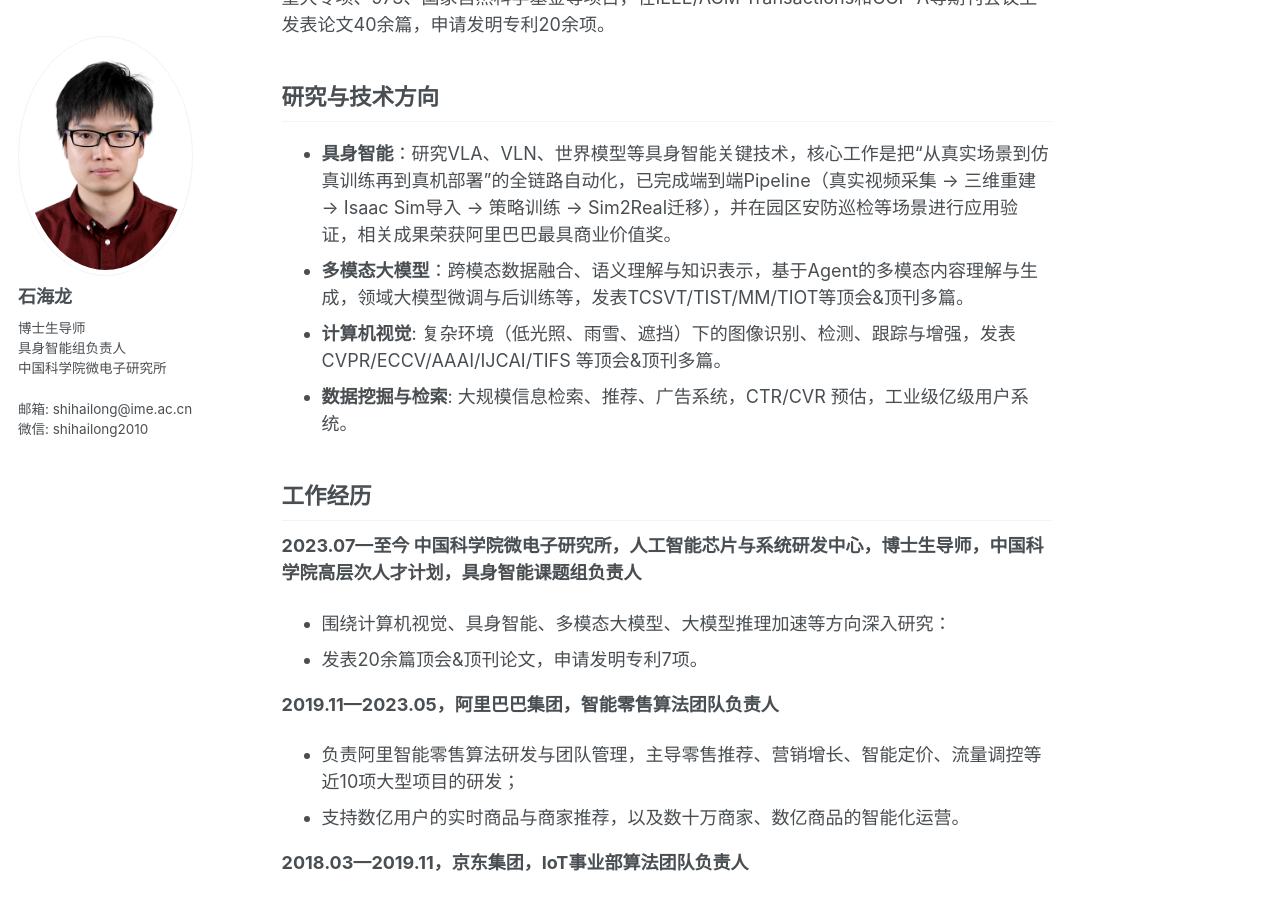
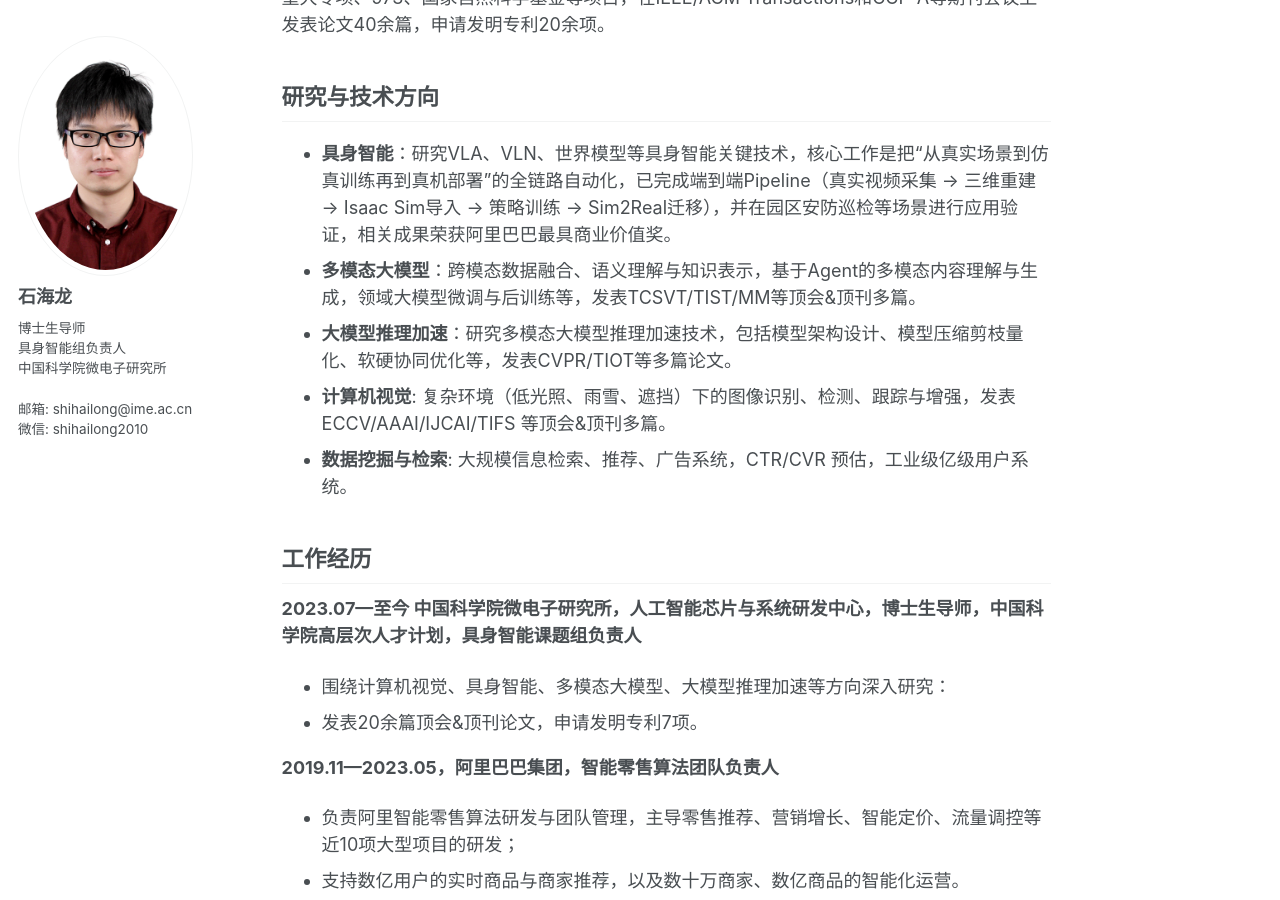
Before and after one commit to shihailong2023/shihailong2023.github.io, a Jekyll site: the page built from _pages/about.md, in a window 1280 px wide and 900 px high, scrolled down 352 px. Built offline with Jekyll 4.4.1, drawn with Linux system fonts in a browser that asks for light colours.

Commit message:
Update about.md

```diff
--- a/_pages/about.md
+++ b/_pages/about.md
@@ -16,8 +16,9 @@ redirect_from:
 
 ## 研究与技术方向
 * **具身智能**：研究VLA、VLN、世界模型等具身智能关键技术，核心工作是把“从真实场景到仿真训练再到真机部署”的全链路自动化，已完成端到端Pipeline（真实视频采集 → 三维重建 → Isaac Sim导入 → 策略训练 → Sim2Real迁移），并在园区安防巡检等场景进行应用验证，相关成果荣获阿里巴巴最具商业价值奖。
-* **多模态大模型**：跨模态数据融合、语义理解与知识表示，基于Agent的多模态内容理解与生成，领域大模型微调与后训练等，发表TCSVT/TIST/MM/TIOT等顶会&顶刊多篇。
-* **计算机视觉**: 复杂环境（低光照、雨雪、遮挡）下的图像识别、检测、跟踪与增强，发表CVPR/ECCV/AAAI/IJCAI/TIFS 等顶会&顶刊多篇。
+* **多模态大模型**：跨模态数据融合、语义理解与知识表示，基于Agent的多模态内容理解与生成，领域大模型微调与后训练等，发表TCSVT/TIST/MM等顶会&顶刊多篇。
+* **大模型推理加速**：研究多模态大模型推理加速技术，包括模型架构设计、模型压缩剪枝量化、软硬协同优化等，发表CVPR/TIOT等多篇论文。
+* **计算机视觉**: 复杂环境（低光照、雨雪、遮挡）下的图像识别、检测、跟踪与增强，发表ECCV/AAAI/IJCAI/TIFS 等顶会&顶刊多篇。
 * **数据挖掘与检索**: 大规模信息检索、推荐、广告系统，CTR/CVR 预估，工业级亿级用户系统。
 
 
```
